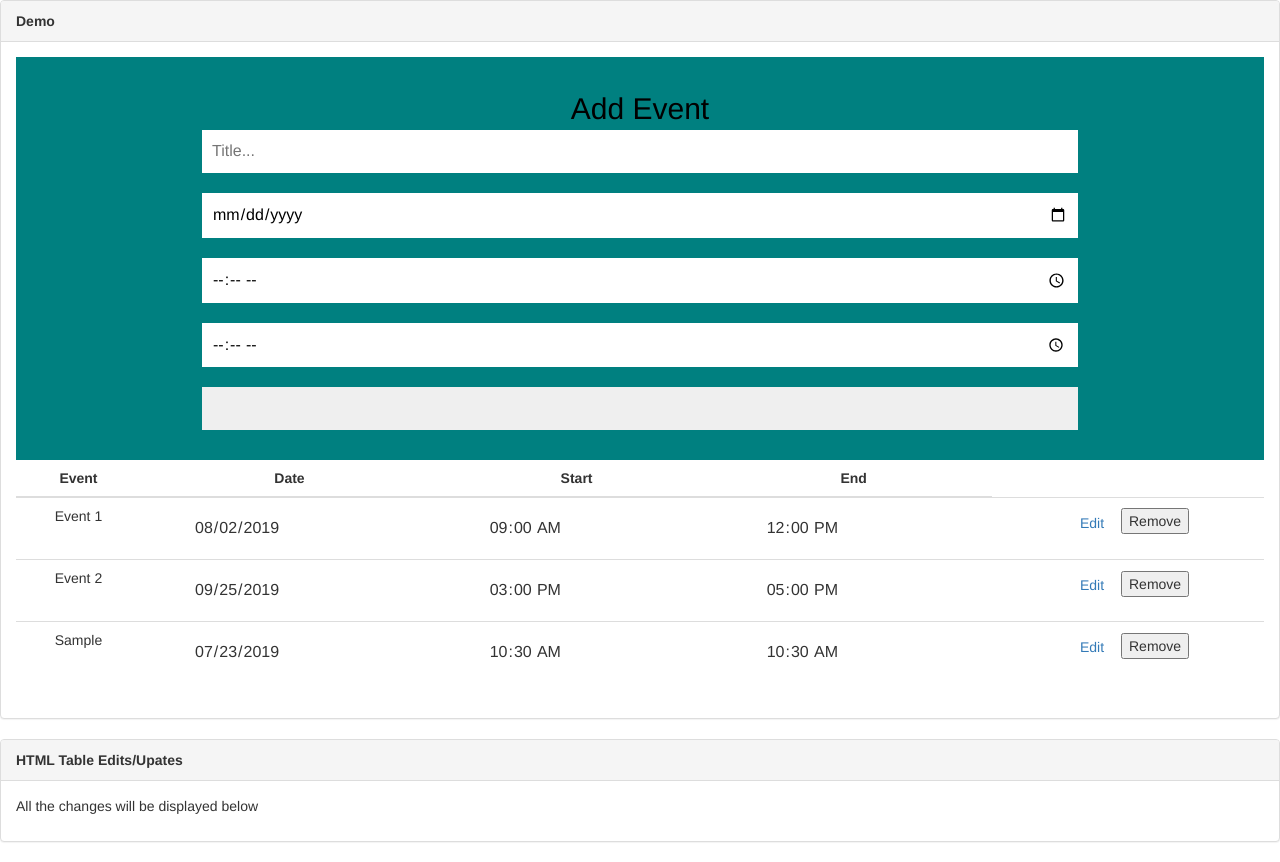
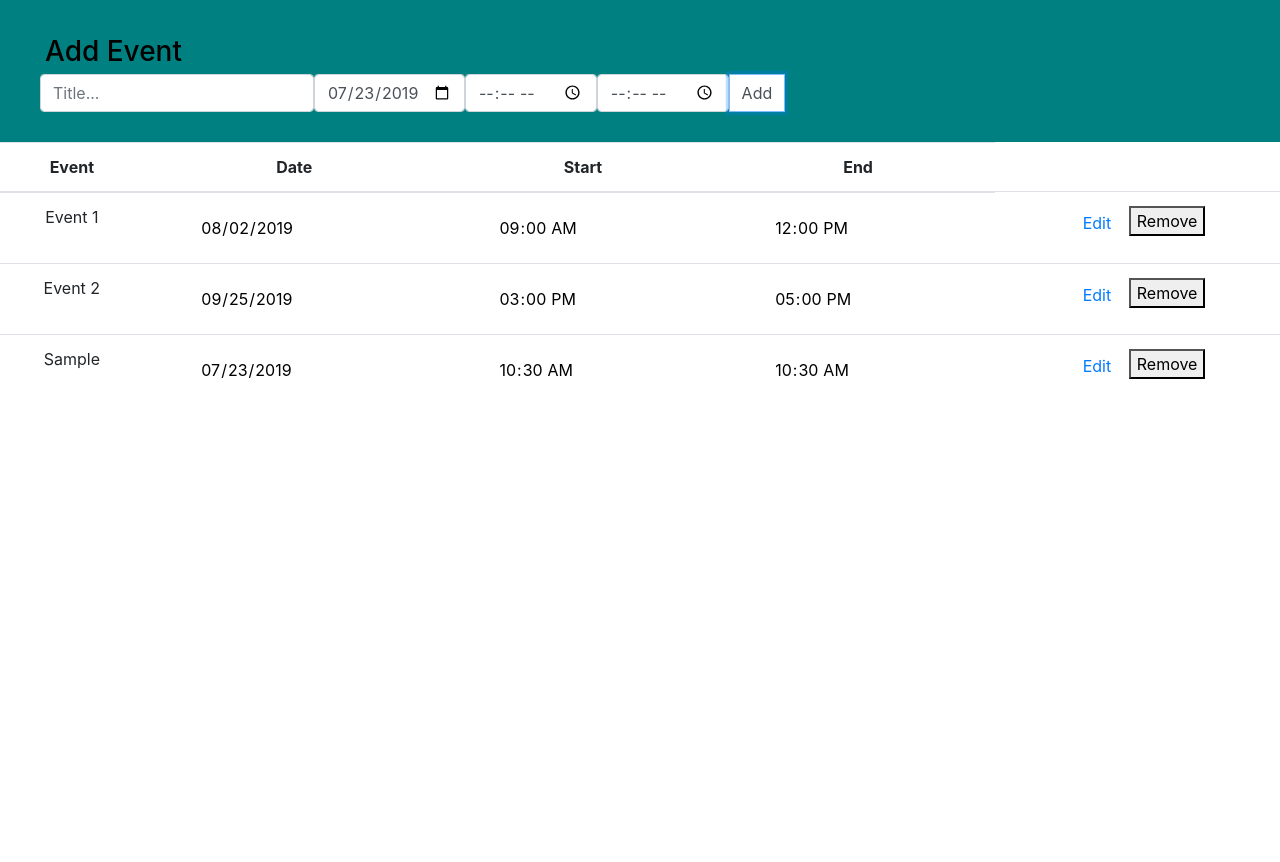
Before and after one commit to TkhiienLok/EventList, a plain HTML site: page index.html in a window 1280 px wide. Both pictures are taken after typing "Sample", "10:30", "10:30" into the empty fields and a click on the input "Add". After the commit the page ends 800 px from the top, so only its background shows below. Drawn offline with nearby package versions, Linux system fonts and the light colour scheme.

Commit message:
Inline form

```diff
--- a/css/styles.css
+++ b/css/styles.css
@@ -91,7 +91,6 @@ th {
     background-color: #008080;
     padding: 30px 40px;
     color: rgb(0, 0, 0);
-    text-align: center;
   }
 
   /* Clear floats after the header */
@@ -113,8 +112,6 @@ th {
 
   /* Style the "Add" button */
   .addBtn {
-    padding: 10px;
-    width: 25%;
     background: #d9d9d9;
     color: #555;
     float: left;
--- a/index.html
+++ b/index.html
@@ -2,8 +2,8 @@
 <html>
 <head>
 <meta name="viewport" content="width=device-width, initial-scale=1">
-
-<link rel="stylesheet" href="https://cdnjs.cloudflare.com/ajax/libs/twitter-bootstrap/3.3.5/css/bootstrap.min.css">
+<link rel="stylesheet" href="https://stackpath.bootstrapcdn.com/bootstrap/4.3.1/css/bootstrap.min.css" integrity="sha384-ggOyR0iXCbMQv3Xipma34MD+dH/1fQ784/j6cY/iJTQUOhcWr7x9JvoRxT2MZw1T" crossorigin="anonymous">
+<!-- <link rel="stylesheet" href="https://cdnjs.cloudflare.com/ajax/libs/twitter-bootstrap/3.3.5/css/bootstrap.min.css"> -->
 <link href="css/styles.css" rel="stylesheet">
 <script src="https://cdnjs.cloudflare.com/ajax/libs/jquery/2.1.4/jquery.min.js"></script>
 <script src="js/myscript.js"></script>
@@ -11,17 +11,16 @@
 </head>
 <body>
 <div class="panel panel-default">
-  <div class="panel-heading"><b> Demo </b> </div>
 
   <div class="panel-body">
         <div id="myDIV" class="header">
-            <h2 style="margin:5px">Add Event</h2>
-            <form action="" method="post" id="myForm">
-                <input type="text" id="title" placeholder="Title..."><br/><br/>
-                <input type="date" value="" min="2018-01-01" max="2025-12-31" id="date" ><br/><br/>
-                <input type="time" id="start" min="09:00" max="18:00" required><br/><br/>
-                <input type="time" id="end" min="09:00" max="18:00" required><br/><br/>
-                <input type="submit" name="sub" value="Add">
+            <h3 style="margin:5px">Add Event</h3>
+            <form action="" method="post" id="myForm" class="form-inline">
+                <input type="text" id="title" class="form-control" placeholder="Title..."><br/>
+                <input type="date" value="" min="2018-01-01" max="2025-12-31" id="date" class="form-control" ><br/>
+                <input type="time" id="start" class="form-control" min="09:00" max="18:00" required><br/>
+                <input type="time" id="end" class="form-control" min="09:00" max="18:00" required><br/>
+                <input type="submit" class="form-control addBtn" name="sub" value="Add">
             </form>
 
             <!-- <span class="addBtn">Add</span> -->
@@ -35,7 +34,7 @@
 
 
 
-<div class="panel panel-default">
+<!-- <div class="panel panel-default">
   <div class="panel-heading"><b>HTML Table Edits/Upates</b> </div>
 
   <div class="panel-body">
@@ -44,7 +43,7 @@
 	<div class="post_msg"> </div>
 
   </div>
-</div>
+</div> -->
 
 </body>
 </html>
--- a/js/myscript.js
+++ b/js/myscript.js
@@ -3,8 +3,8 @@ $(document).ready(function($)
 	//ajax row data
 	var ajax_data =
 	[
-		{title:"Event 1", date:"2019-08-02", start:"9:00", end:"12:00"},
-		{title:"Event 2", date:"2019-09-25", start:"15:00", end:"17:00"},
+		{id: 0, title:"Event 1", date:"2019-08-02", start:"9:00", end:"12:00"},
+		{id: 1, title:"Event 2", date:"2019-09-25", start:"15:00", end:"17:00"},
 
 	]
 
@@ -62,9 +62,6 @@ $(document).ready(function($)
 				var startTime = String(val.start.getHours()).padStart(2, '0')+':'+String(val.start.getMinutes()).padStart(2, '0');
 				var endTime = String(val.end.getHours()).padStart(2, '0')+':'+String(val.end.getMinutes()).padStart(2, '0');
 
-				//var dayStr = day + '.' + m + '.' + year;
-
-
 				//loop through ajax row data
 				tbl +='<tr row_id="'+row_id+'">';
 					tbl +='<td ><div class="row_data" edit_type="click" col_name="title">'+val['title']+'</div></td>';
@@ -98,7 +95,6 @@ $(document).ready(function($)
 
 	//out put table data
 	$(document).find('.tbl_user_data').html(tbl);
-
 	$(document).find('.btn_save').hide();
 	$(document).find('.btn_cancel').hide();
 
@@ -140,18 +136,6 @@ $(document).ready(function($)
 		var row_div = $(this)
 		.removeClass('bg-warning') //add bg css
 		.css('padding','')
-
-		var col_name = row_div.attr('col_name');
-		var col_val = row_div.html();
-
-		var arr = {};
-		arr[col_name] = col_val;
-
-		//use the "arr"	object for your ajax call
-		$.extend(arr, {row_id:row_id});
-
-		//out put to show
-		$('.post_msg').html( '<pre class="bg-success">'+JSON.stringify(arr, null, 2) +'</pre>');
 
 	})
 	//--->save single field data > end
@@ -226,7 +210,6 @@ $(document).ready(function($)
 	{
 		event.preventDefault();
 		var tbl_row = $(this).closest('tr');
-
 		var row_id = tbl_row.attr('row_id');
 
 
@@ -271,9 +254,8 @@ $(document).ready(function($)
         var values = {};
         $inputs.each(function() {
 		  values[this.id] = $(this).val();
-		  $(this).val('');
         });
-
+		$(this).children("input[type=time]").val(0);
 
 		values.start = new Date(values.date+' '+values.start);
 		values.end = new Date(values.date+' '+values.end);
@@ -284,11 +266,10 @@ $(document).ready(function($)
         var year = values.date.getFullYear();
 		var startTime = String(values.start.getHours()).padStart(2, '0')+':'+String(values.start.getMinutes()).padStart(2, '0');
 		var endTime = String(values.end.getHours()).padStart(2, '0')+':'+String(values.end.getMinutes()).padStart(2, '0');
-		// var dayStr = day + '.' + m + '.' + year;
 
         // var row_id = random_id();
-        var row_id = ajax_data.length + 1;
-
+        var row_id = ajax_data.length;
+        values.id = row_id;
         ajax_data.push(values);
 
         //add the row
@@ -309,9 +290,13 @@ $(document).ready(function($)
 
     //delete event row
     $('#displayArea').on('click','.btn_remove', function(){
-        var trow = $(this).closest('tr');
-        // ajax_data.pop(trow.attr('row_id'));
-        $(this).closest('tr').remove();
+		var trow = $(this).closest('tr');
+		console.log(trow.attr('row_id'));
+		var ind = ajax_data.findIndex(x => x.id == trow.attr('row_id'));
+		console.log(ind);
+        ajax_data.splice(ind, 1);
+		$(this).closest('tr').remove();
+		console.log(ajax_data);
     })
 
 
```
